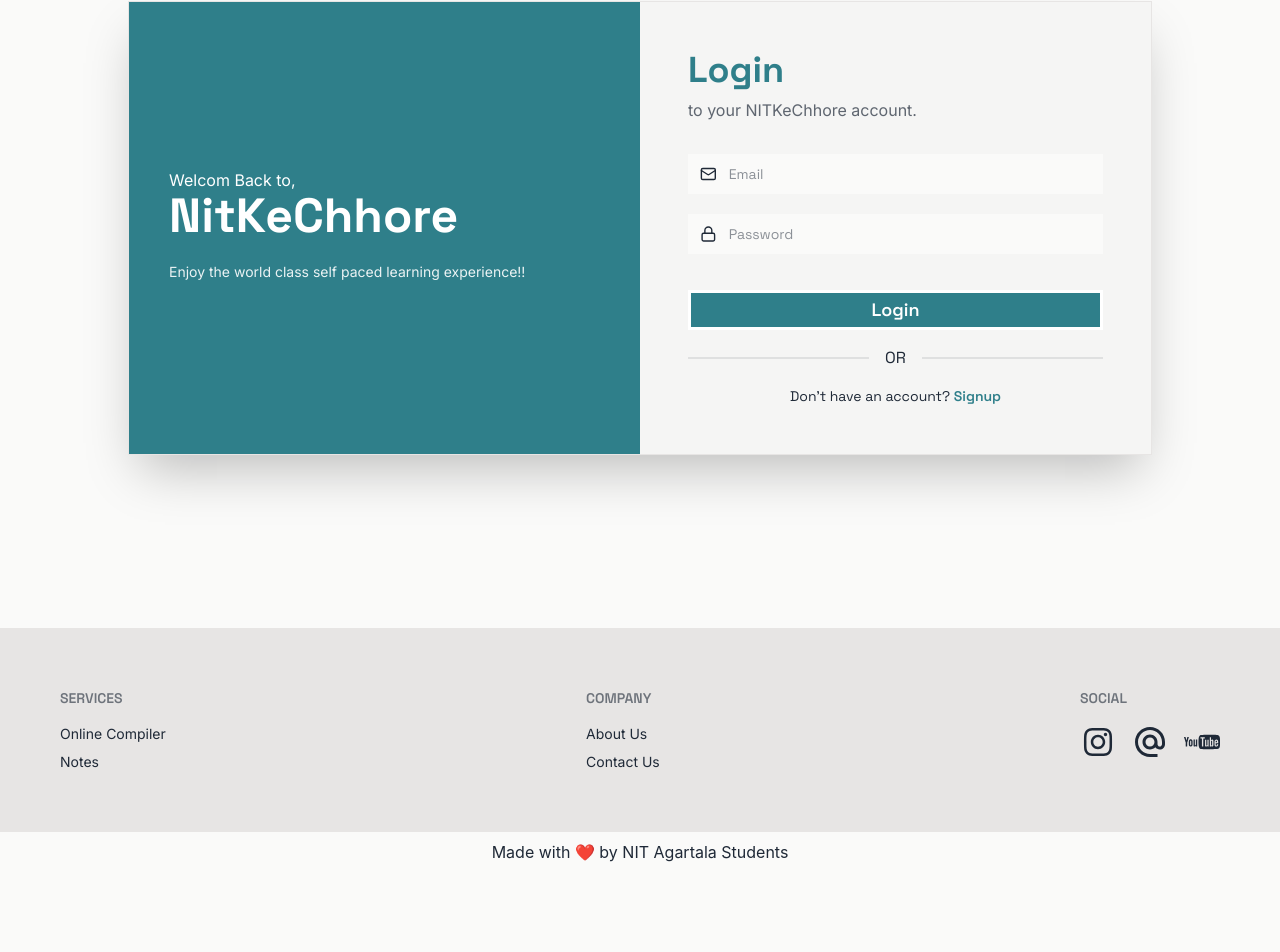
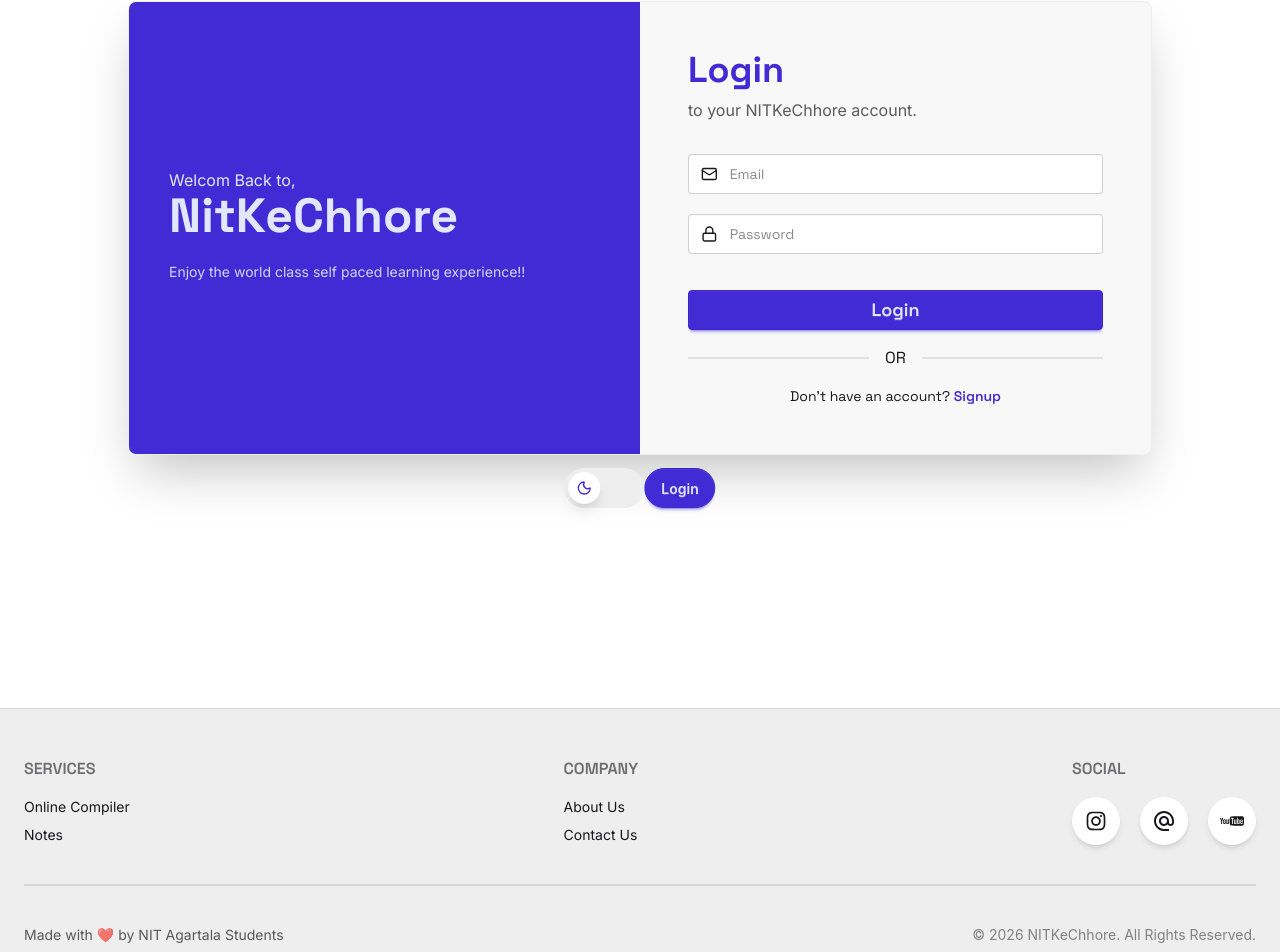
Before and after one commit to anonymousd3vil-ops/nitkechhore, a React (Vite) app: page /user/login in a window 1280 px wide. Shown: the part 252-1204 px from the top of the page. Before the commit the page ends 1124 px from the top, so only its background shows below. Built offline with nearby package versions, Linux system fonts and the light colour scheme.

Commit message:
Added dark and light theme and some bug fixed

```diff
--- /dev/null
+++ b/src/components/ThemeToggel.jsx
@@ -0,0 +1,27 @@
+import { Moon, Sun } from "lucide-react";
+import { useTheme } from "../context/ThemeContext";
+
+export default function ThemeToggle() {
+    const { theme, toggleTheme } = useTheme();
+
+    return (
+        <button
+            onClick={toggleTheme}
+            className=" relative w-20 h-10 rounded-full bg-base-300 p-1 transition-all duration-700 cursor-pointer"
+        >
+            <div
+                className={` absolute top-1 w-8 h-8 rounded-full bg-base-100 shadow-lg flex items-center justify-center transition-all duration-300
+                    ${
+                        theme === "dark"? "translate-x-10" : "translate-x-0"
+                    }
+                `}
+            >
+                {theme === "light" ? (
+                    <Moon size={16} className="text-primary" />
+                ) : (
+                    <Sun size={16} className="text-warning" />
+                )}
+            </div>
+        </button>
+    );
+}
--- a/src/components/footer.jsx
+++ b/src/components/footer.jsx
@@ -7,34 +7,78 @@ import { commonHoverEffect } from "../styles/commonStyles.js";
 function Footer() {
 
     return (
-        <footer className="flex flex-col items-center">
-            <nav className="footer sm:footer-horizontal bg-base-300 text-base-content p-15 flex md:justify-between md:flex-row flex-col md:items-start">
+        <footer className="bg-base-300 border-t border-base-content/10 mt-20">
+            <div className="max-w-7xl mx-auto px-6 py-12">
+                <div className="footer sm:footer-horizontal text-base-content flex md:flex-row flex-col md:justify-between gap-12">
                     <nav>
-                    <h6 className="footer-title font-primary ">Services</h6>
-                    <Link to={'/compiler'} className={commonHoverEffect}>Online Compiler</Link>
-                    <Link to={'/notes'} className={commonHoverEffect}>Notes</Link>
+                        <h6 className="footer-title font-primary text-base">
+                            Services
+                        </h6>
+                        <Link
+                            to="/compiler"
+                            className={`${commonHoverEffect} transition-all duration-300`}
+                        >
+                            Online Compiler
+                        </Link>
+                        <Link
+                            to="/notes"
+                            className={`${commonHoverEffect} transition-all duration-300`}
+                        >
+                            Notes
+                        </Link>
                     </nav>
                     <nav>
-                    <h6 className="footer-title font-primary">Company</h6>
-                    <Link to="/about" className={commonHoverEffect}> About Us</Link>
-                    <Link to="/contact" className={commonHoverEffect}> Contact Us</Link>
+                        <h6 className="footer-title font-primary text-base">
+                            Company
+                        </h6>
+                        <Link
+                            to="/about"
+                            className={`${commonHoverEffect} transition-all duration-300`}
+                        >
+                            About Us
+                        </Link>
+                        <Link
+                            to="/contact"
+                            className={`${commonHoverEffect} transition-all duration-300`}
+                        >
+                            Contact Us
+                        </Link>
                     </nav>
                     <nav>
-                    <h6 className="footer-title font-primary">Social</h6>
-                    <div className="grid grid-flow-col gap-4">
-                    <Link to={'https://www.instagram.com/nitkechhore'} target="_blank">
-                        <AiOutlineInstagram className="text-4xl hover:text-[#2f7f8a] cursor-pointer transition-all duration-300"/>
+                        <h6 className="footer-title font-primary text-base">
+                            Social
+                        </h6>
+                        <div className="flex gap-5">
+                            <Link
+                                to="https://www.instagram.com/nitkechhore"
+                                target="_blank"
+                                className="p-3 rounded-full bg-base-100 shadow-md hover:shadow-xl transition-all duration-300"
+                            >
+                                <AiOutlineInstagram className="text-2xl hover:text-[#E1306C]" />
                             </Link>
-                    <Link>
-                        <MdAlternateEmail className="text-4xl hover:text-[#2f7f8a] cursor-pointer transition-all duration-300"/>
+                            <Link
+                                className="p-3 rounded-full bg-base-100 shadow-md hover:shadow-xl transition-all duration-300"
+                            >
+                                <MdAlternateEmail className="text-2xl hover:text-[#0EA5E9]" />
                             </Link>
-                    <Link>
-                        <ImYoutube2 className="text-4xl hover:text-[#2f7f8a] cursor-pointer transition-all duration-300"/>
+                            <Link
+                                className="p-3 rounded-full bg-base-100 shadow-md hover:shadow-xl transition-all duration-300"
+                            >
+                                <ImYoutube2 className="text-2xl hover:text-[#FF0000]" />
                             </Link>
                         </div>
                     </nav>
-            </nav>
-            <p className="m-2">Made with ❤️ by NIT Agartala Students</p>
+                </div>
+                <div className="divider my-8"></div>
+                <div className="flex md:flex-row flex-col items-center justify-between gap-4">
+                    <p className="text-sm text-base-content/70 font-secondary">
+                        Made with ❤️ by NIT Agartala Students
+                    </p>
+                    <p className="text-sm text-base-content/50">
+                        © {new Date().getFullYear()} NITKeChhore. All Rights Reserved.
+                    </p>
+                </div>
+            </div>
         </footer>
     );
 }
--- /dev/null
+++ b/src/context/ThemeContext.jsx
@@ -0,0 +1,30 @@
+import { createContext, useContext, useEffect, useState } from "react";
+
+const ThemeContext = createContext();
+
+export function ThemeProvider({ children }) {
+    const [theme, setTheme] = useState(
+        localStorage.getItem("theme") || "light"
+    );
+
+    useEffect(() => {
+        console.log(theme);
+
+        document.documentElement.setAttribute("data-theme", theme);
+        localStorage.setItem("theme", theme);
+    }, [theme]);
+
+    const toggleTheme = () => {
+        console.log("Toggle clicked");
+
+        setTheme((prev) => (prev === "light" ? "dark" : "light"));
+    };
+
+    return (
+        <ThemeContext.Provider value={{ theme, toggleTheme }}>
+            {children}
+        </ThemeContext.Provider>
+    );
+}
+
+export const useTheme = () => useContext(ThemeContext);
--- a/src/layout/mainLayout.jsx
+++ b/src/layout/mainLayout.jsx
@@ -3,6 +3,7 @@ import Footer from "../components/footer";
 import { commonHoverEffect } from "../styles/commonStyles.js";
 import { useDispatch, useSelector } from "react-redux";
 import { logout } from "../applicationStates/reduxSlices/userAuthSlice.js";
+import ThemeToggle from "../components/ThemeToggel.jsx";
 
 function MainLayout({children}) {
     const navigate = useNavigate();
@@ -22,6 +23,34 @@ function MainLayout({children}) {
 
     return (
         <div>
+            <div className="fixed bottom-10 left-1/2 -translate-x-1/2 z-50 flex">
+                <ThemeToggle />
+                {
+                    isLoggedIn && (
+
+                        <div className="w-10 rounded-full btn p-0.5">
+                            <img
+                                className="rounded-full"
+                                alt="Profile Picture"
+                                src={profilePic}
+                                onClick={() => navigate('/profile')}
+                            />
+                        </div>
+                    )
+                }
+                {
+                    isLoggedIn && (
+                        <div>
+                            <button onClick={handelLogout} className="btn btn-primary rounded-full">Logout</button>
+                        </div>
+                    )
+                }
+                {
+                    !isLoggedIn && (
+                        <Link to={'/user/login'}><button className="btn btn-primary rounded-full">Login</button></Link>
+                    )
+                }
+            </div>
             <div className="navbar bg-base-100 shadow-sm p-5 flex-col md:flex-row">
                 <div className="flex-1">
                     <Link to={"/"} className="btn btn-ghost text-3xl rounded-lg font-primary">nitkechhore</Link>
--- a/src/main.jsx
+++ b/src/main.jsx
@@ -5,12 +5,15 @@ import { BrowserRouter } from 'react-router-dom';
 import { Provider } from 'react-redux';
 import store from './applicationStates/store.js';
 import { Toaster } from 'react-hot-toast';
+import { ThemeProvider } from './context/ThemeContext.jsx';
 
 createRoot(document.getElementById('root')).render(
-  <Provider store={store}>
-    <BrowserRouter>
-      <App />
-      <Toaster/>
-    </BrowserRouter>
+  	<Provider store={store}>
+    	<BrowserRouter>
+			<ThemeProvider>
+				<App />
+				<Toaster/>
+			</ThemeProvider>
+   		</BrowserRouter>
   </Provider>
 );
--- a/src/pages/homePage.jsx
+++ b/src/pages/homePage.jsx
@@ -78,13 +78,9 @@ function HomePage(){
                         }
 
                     </div>
-
                 </section>
-
-
-
                 {/* Feature Section */}
-                <div className="absolute animate-bounce hidden md:block w-96 h-96 bg-secondary/20 rounded-full blur-3xl top-250 left-0"></div>
+                <div className="absolute animate-bounce hidden md:block w-96 h-96 bg-primary/20 rounded-full blur-3xl top-250 left-0"></div>
                 <section className="mt-24">
                     <div className="text-center">
                         <h2 className="text-4xl md:text-5xl font-bold">
@@ -107,29 +103,19 @@ function HomePage(){
                                 next={feature.next}
                             />
                         ))}
-
                     </div>
-
                 </section>
 
-
-
                 {/* Categories */}
-
                 <section className="mt-24">
-
                     <div className="text-center">
-
                         <h2 className="text-4xl md:text-5xl font-bold">
                             Popular Categories
                         </h2>
-
                         <p className="text-base-content/70 mt-3">
                             Find exactly what you're looking for.
                         </p>
-
                     </div>
-
                     <div className="grid grid-cols-2 md:grid-cols-3 lg:grid-cols-4 gap-6 mt-12 justify-items-center">
 
                         {categories.map((category) => (
@@ -139,15 +125,11 @@ function HomePage(){
                                 icon={category.icon}
                             />
                         ))}
-
                     </div>
-
                 </section>
-
             </div>
-
         </MainLayout>
-    )
+    );
 }
 
 export default HomePage;
--- a/src/styles/style.css
+++ b/src/styles/style.css
@@ -1,10 +1,16 @@
 @import url('https://fonts.googleapis.com/css2?family=Inter:ital,opsz,wght@0,14..32,100..900;1,14..32,100..900&family=Space+Grotesk:wght@300..700&display=swap');
 @import "tailwindcss";
+@plugin "daisyui";
 
-@plugin "daisyui" {
-  themes: false;
+@plugin "daisyui/theme" {
+  name: "light";
+  default: true;
 }
 
+@plugin "daisyui/theme" {
+  name: "dark";
+  prefersdark: false;
+}
 
 @theme {
   --font-primary: "Space Grotesk", sans-serif;
@@ -38,3 +44,7 @@
   --color-warning: #F59E0B;
   --color-error: #EF4444;
 }
+
+* {
+  transition:background-color 0.25s ease, color 0.25s ease, border-color 0.25s ease;
+}
```
Also changed, not shown: src/pages/admin/uploadNotes.jsx (+64 -5 lines). Lines whose indentation alone changed are shown as unchanged.
